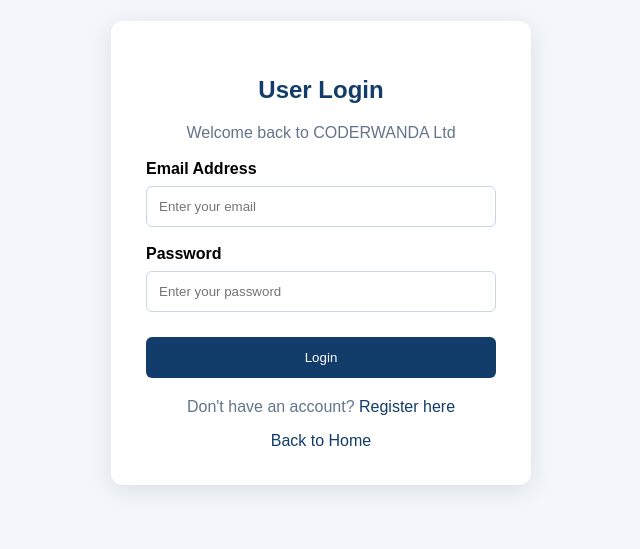
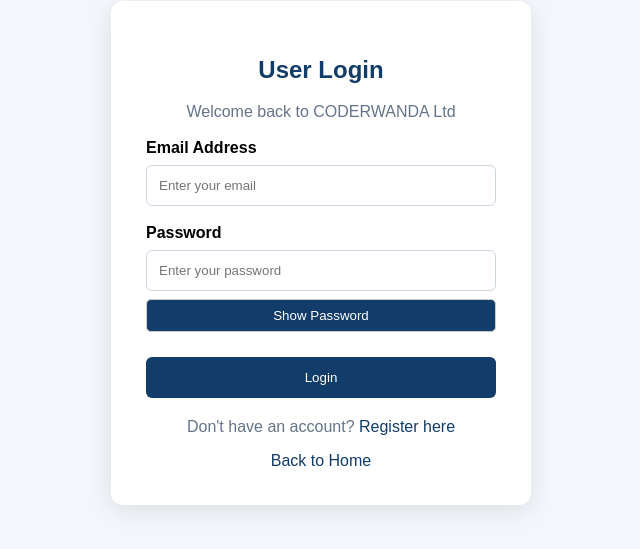
Before and after one commit to Philemon2024/WebApp-Project, a website: page login.html in a window 1280 px wide. Shown: the part 147-696 px from the top of the page, without its empty margins (319-959 px from the left). Drawn offline with Linux system fonts and the light colour scheme.

Commit message:
WEB-2 Improve login password visibility

```diff
--- a/login.html
+++ b/login.html
@@ -153,5 +153,34 @@
             });
     </script>
 
+    <script>
+document.addEventListener("DOMContentLoaded", function () {
+    const passwordInput = document.querySelector('input[type="password"]');
+
+    if (!passwordInput) return;
+
+    const toggleButton = document.createElement("button");
+    toggleButton.type = "button";
+    toggleButton.textContent = "Show Password";
+
+    toggleButton.style.marginTop = "8px";
+    toggleButton.style.padding = "8px 12px";
+    toggleButton.style.cursor = "pointer";
+    toggleButton.style.borderRadius = "5px";
+    toggleButton.style.border = "1px solid #ccc";
+
+    passwordInput.insertAdjacentElement("afterend", toggleButton);
+
+    toggleButton.addEventListener("click", function () {
+        const isHidden = passwordInput.type === "password";
+
+        passwordInput.type = isHidden ? "text" : "password";
+        toggleButton.textContent = isHidden
+            ? "Hide Password"
+            : "Show Password";
+    });
+});
+</script>
+
 </body>
 </html>
```
